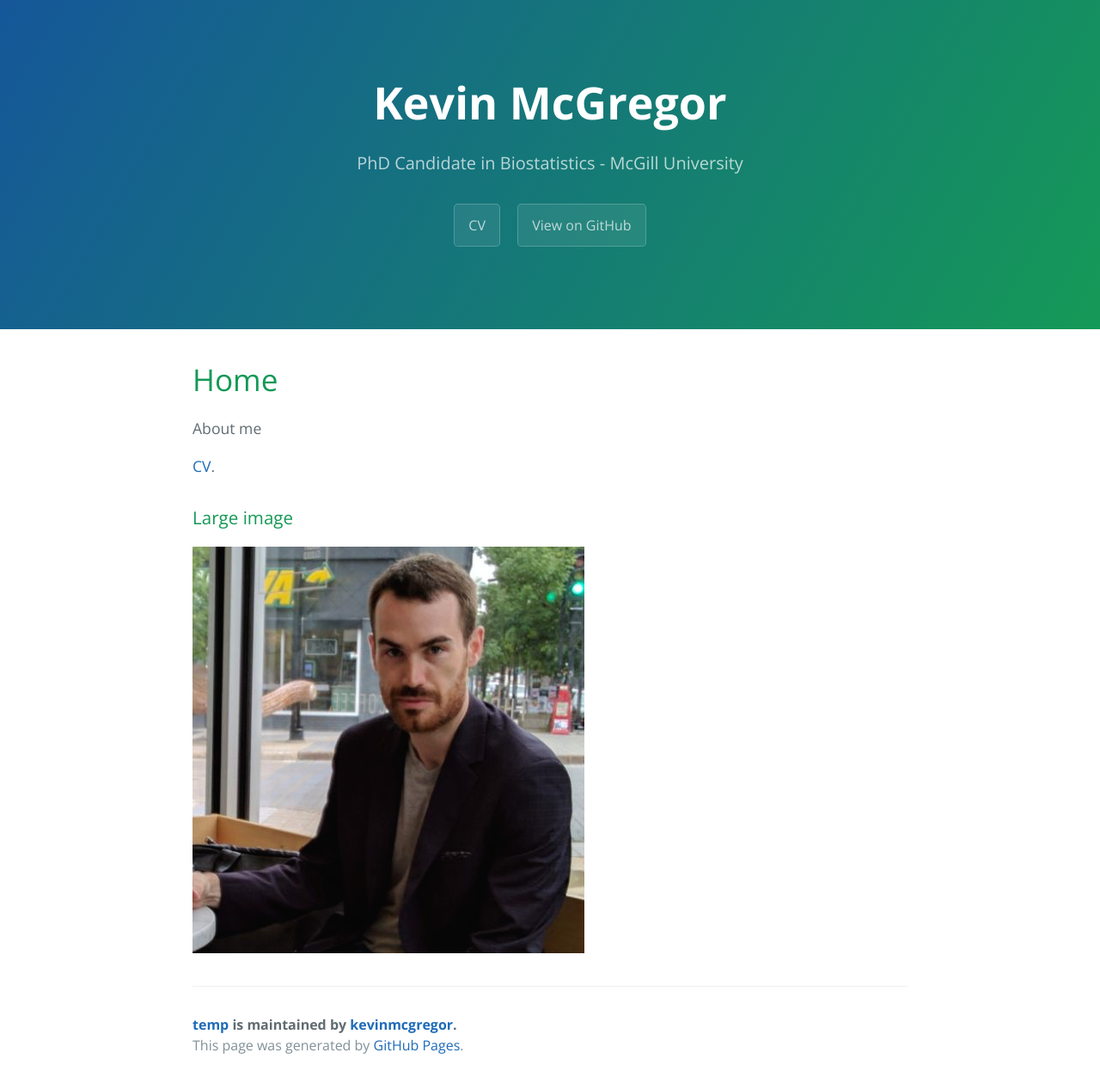
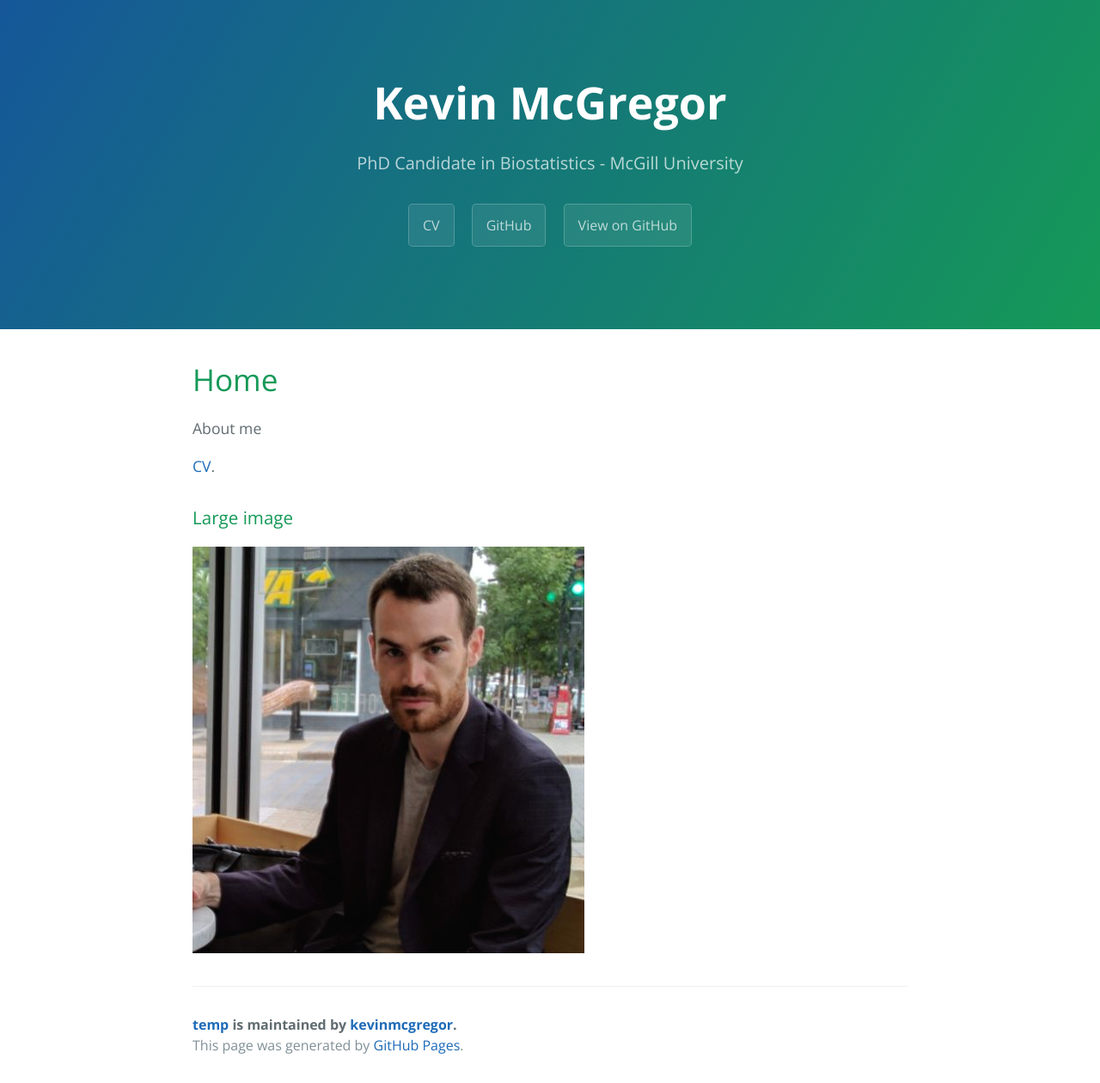
Before and after one commit to kevinmcgregor/temp, a Jekyll site: the page built from index.md, in a window 1280 px wide. Shown: the whole page at 86% size. Built offline with Jekyll 4.4.1, drawn with Linux system fonts in a browser that asks for light colours; our own code applies the rules of GitHub Pages for plain Markdown files.

Commit message:
Update default.html

```diff
--- a/_layouts/default.html
+++ b/_layouts/default.html
@@ -13,6 +13,7 @@
       <h1 class="project-name">{{ site.title | default: site.github.repository_name }}</h1>
       <h2 class="project-tagline">{{ site.description | default: site.github.project_tagline }}</h2>
       <a href="{{ './files/cv_website.pdf' }}" class="btn">CV</a>
+      <a href="{{ site.github.repository_url }}" class="btn">GitHub</a>
       {% if site.github.is_project_page %}
         <a href="{{ site.github.repository_url }}" class="btn">View on GitHub</a>
       {% endif %}
```
